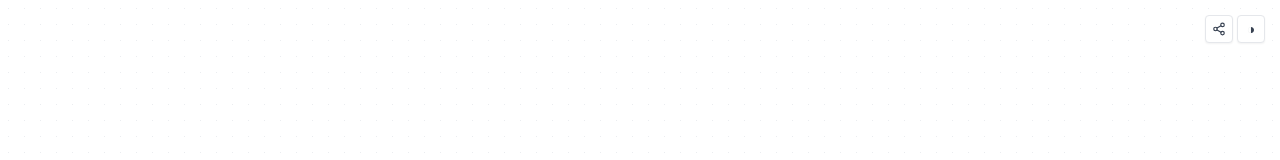
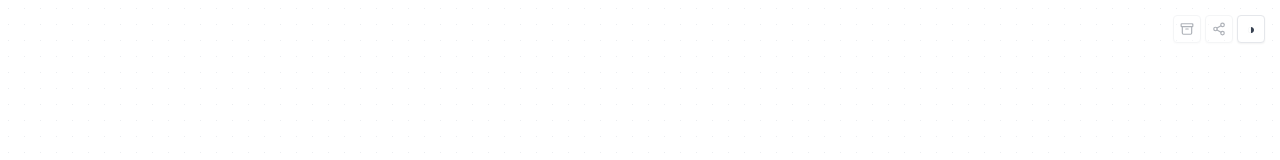
Before and after one commit to nicoespeon/nikado, a React (Vite) app: page / in a window 1280 px wide. Shown: the top 160 px of the page. Built offline with nearby package versions, Linux system fonts and the light colour scheme.

Commit message:
feat: add reset button

```diff
--- a/src/App.tsx
+++ b/src/App.tsx
@@ -11,6 +11,7 @@ import {
 import "@xyflow/react/dist/style.css";
 import { useCallback, useEffect, useState } from "react";
 import { TaskNode } from "./components/nodes/TaskNode";
+import { ResetButton } from "./components/ResetButton";
 import { ShareButton } from "./components/ShareButton";
 import { ThemeToggle } from "./components/ThemeToggle";
 import { copyUrl } from "./hooks/use-share";
@@ -166,7 +167,7 @@ function App() {
 				return;
 			}
 
-			if (e.key === "s") {
+			if (e.key === "s" && state.goalId !== null) {
 				e.preventDefault();
 				copyUrl();
 				return;
@@ -260,6 +261,7 @@ function App() {
 				<Controls />
 				<Panel position="top-right">
 					<div className="flex gap-1">
+						<ResetButton />
 						<ShareButton />
 						<ThemeToggle theme={theme} />
 					</div>
--- /dev/null
+++ b/src/components/ResetButton.tsx
@@ -0,0 +1,34 @@
+import { useGraphStore } from "../store/graph-store";
+
+export function ResetButton() {
+	const isEmpty = useGraphStore((s) => s.goalId === null);
+
+	return (
+		<button
+			type="button"
+			aria-label="New graph"
+			title="New graph"
+			disabled={isEmpty}
+			onClick={() => {
+				useGraphStore.getState().reset();
+			}}
+			className="flex items-center justify-center w-7 h-7 rounded bg-white dark:bg-gray-800 border border-gray-200 dark:border-gray-600 text-gray-700 dark:text-gray-300 shadow-sm hover:bg-gray-50 dark:hover:bg-gray-700 text-sm cursor-pointer disabled:opacity-40 disabled:cursor-default"
+		>
+			<svg
+				xmlns="http://www.w3.org/2000/svg"
+				width="14"
+				height="14"
+				viewBox="0 0 24 24"
+				fill="none"
+				stroke="currentColor"
+				strokeWidth="2"
+				strokeLinecap="round"
+				strokeLinejoin="round"
+			>
+				<rect width="20" height="5" x="2" y="3" rx="1" />
+				<path d="M4 8v11a2 2 0 0 0 2 2h12a2 2 0 0 0 2-2V8" />
+				<path d="M10 12h4" />
+			</svg>
+		</button>
+	);
+}
--- a/src/components/ShareButton.tsx
+++ b/src/components/ShareButton.tsx
@@ -1,7 +1,9 @@
 import { copyUrl, useCopied } from "../hooks/use-share";
+import { useGraphStore } from "../store/graph-store";
 
 export function ShareButton() {
 	const copied = useCopied();
+	const isEmpty = useGraphStore((s) => s.goalId === null);
 	const label = copied ? "Link copied!" : "Share (S)";
 
 	return (
@@ -10,8 +12,9 @@ export function ShareButton() {
 				type="button"
 				aria-label={label}
 				title={label}
+				disabled={isEmpty}
 				onClick={copyUrl}
-				className="flex items-center justify-center w-7 h-7 rounded bg-white dark:bg-gray-800 border border-gray-200 dark:border-gray-600 text-gray-700 dark:text-gray-300 shadow-sm hover:bg-gray-50 dark:hover:bg-gray-700 text-sm cursor-pointer"
+				className="flex items-center justify-center w-7 h-7 rounded bg-white dark:bg-gray-800 border border-gray-200 dark:border-gray-600 text-gray-700 dark:text-gray-300 shadow-sm hover:bg-gray-50 dark:hover:bg-gray-700 text-sm cursor-pointer disabled:opacity-40 disabled:cursor-default"
 			>
 				{copied ? (
 					"\u2713"
--- a/src/store/graph-store.ts
+++ b/src/store/graph-store.ts
@@ -29,6 +29,7 @@ type GraphStore = MikadoGraph & {
 	startEditing: (taskId: TaskId) => void;
 	stopEditing: () => void;
 	selectNode: (taskId: TaskId | null) => void;
+	reset: () => void;
 };
 
 export const useGraphStore = create<GraphStore>((set, get) => ({
@@ -111,4 +112,14 @@ export const useGraphStore = create<GraphStore>((set, get) => ({
 	selectNode(taskId) {
 		set({ selectedNodeId: taskId });
 	},
+
+	reset() {
+		set({
+			goalId: null,
+			tasks: [],
+			dependencies: [],
+			editingNodeId: null,
+			selectedNodeId: null,
+		});
+	},
 }));
```
Also changed, not shown: 2 other files (tests, documents, lock files or other folders).
